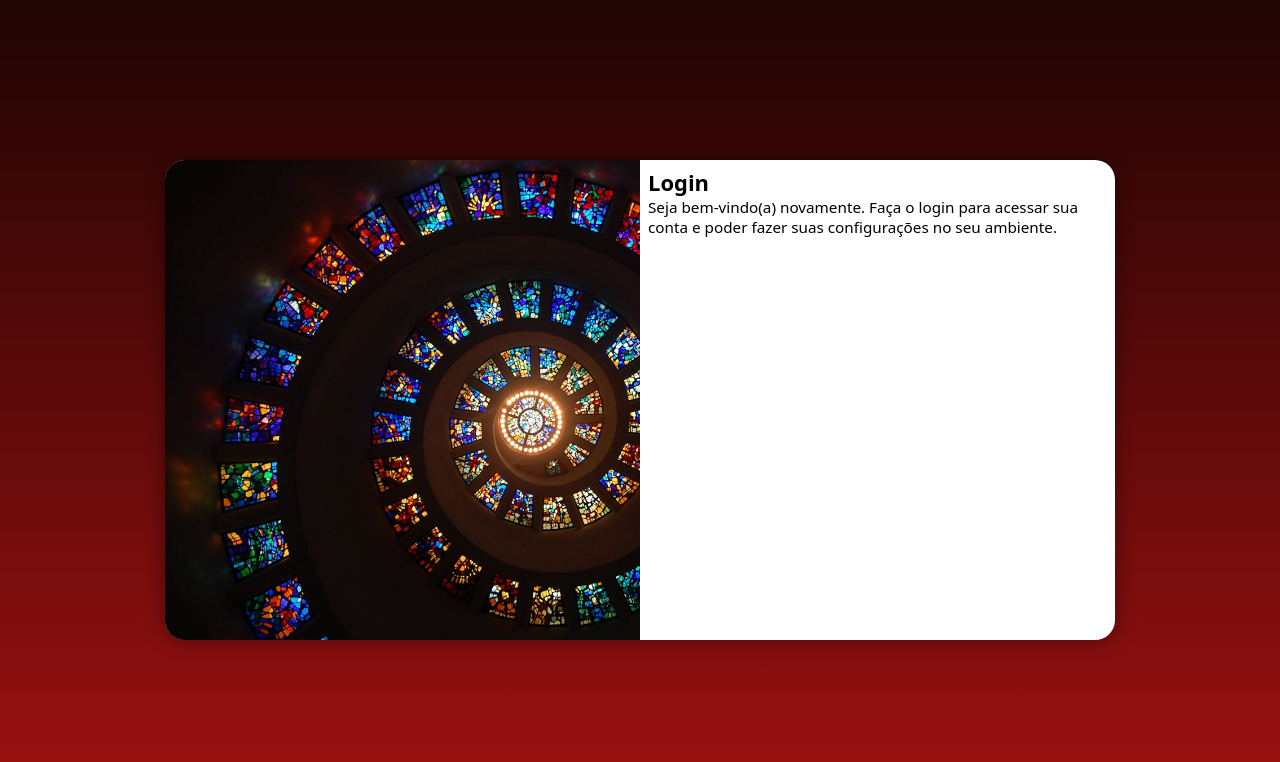
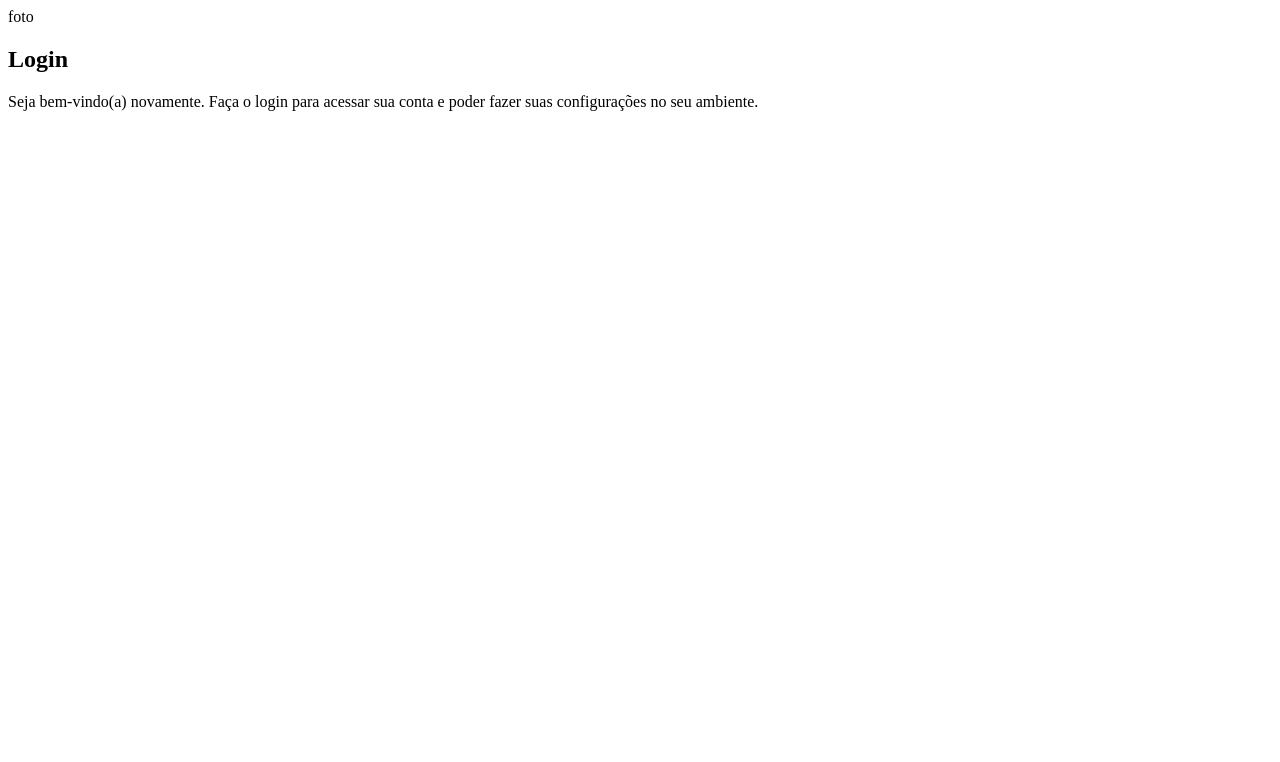
Before and after one commit to GeovanniJDA/HTML-CSS, a plain HTML site: page Tela-de-login/index.html in a window 1280 px wide. Drawn offline with Linux system fonts and the light colour scheme.

Commit message:
Revert "media queri"
This reverts commit 88556a8a48a6c7217d471bb6e9369eb03fafe139.

```diff
--- a/Tela-de-login/index.html
+++ b/Tela-de-login/index.html
@@ -5,12 +5,12 @@
   <meta name="viewport" content="width=device-width, initial-scale=1.0">
   <title>Login</title>
   <link rel="stylesheet" href="/src/estilos/style.css">
-  <link rel="stylesheet" href="/src/estilos/media-query.css">
 </head>
 <body>
   <main>
     <section id="login">
       <div id="imagem">
+        foto
       </div>
       <div id="formulario">
         <h1>Login</h1>
--- a/Tela-de-login/src/estilos/media-query.css
+++ /dev/null
@@ -1,45 +0,0 @@
-@charset "UTF-8";
-
-@media screen and (min-width: 768px) and (max-width: 992px){
-  body{
-    background-image: linear-gradient(to top, #9e1111, #1f0404);
-  }
-
-  #login{
-    width: 80vw;
-
-  }
-
-  #imagem{
-    float: left;
-    width: 30%;
-    height: 100%;
-  }
-
-  #formulario{
-    float: right;
-    width: 70%;
-
-  }
-}
-
-@media screen and (min-width: 992px){
-  body{
-    background-image: linear-gradient(to top, #9e1111, #1f0404);
-  }
-
-  #login{
-    width: 950px;
-  }
-
-  #imagem{
-    float: left;
-    width: 50%;
-    height: 100%;
-  }
-
-  #formulario{
-    float: right;
-    width: 50%;
-  }
-}
--- a/Tela-de-login/src/estilos/style.css
+++ b/Tela-de-login/src/estilos/style.css
@@ -5,57 +5,3 @@
   Verde: #49a09d
   Lilás: #5f2c82
  */
-
- *{
-  font-family: system-ui, -apple-system, BlinkMacSystemFont, 'Segoe UI', Roboto, Oxygen, Ubuntu, Cantarell, 'Open Sans', 'Helvetica Neue', sans-serif;
-  padding: 0;
-  margin: 0;
-  box-sizing: border-box;
-  font-size: 62.5%;
- }
-
- body, html{
-  background-color: #9e1111;
-  height: 100vh;
-  width: 100vw;
-  font-size: 2.5em;
- }
-
- main{
-  position: relative;
-  height: 100vh;
-  width: 100vw;
- }
-
- h1{
-  font-size: 0.9em;
- }
-
- #login{
-  position: absolute;
-  top: 50%;
-  left: 50%;
-  transform: translate(-50%, -50%);
-  overflow: hidden;
-  background-color: white;
-  width: 6.5rem;
-  height: 12rem;
-  border-radius: 0.5rem;
-  box-shadow: 0 0 0.5rem rgba(0, 0, 0, 0.450);
-
-  transition: width .3s, height .3s;
-  transition-timing-function: ease;
- }
-
- #imagem{
-  display: block;
-  background: #9e1111 url(../imagens/img.jpg) no-repeat;
-  background-size: cover;
-  background-position: center left;
-  height: 5rem;
- }
-
- #formulario{
-  display: block;
-  padding: 0.2rem;
- }
```
